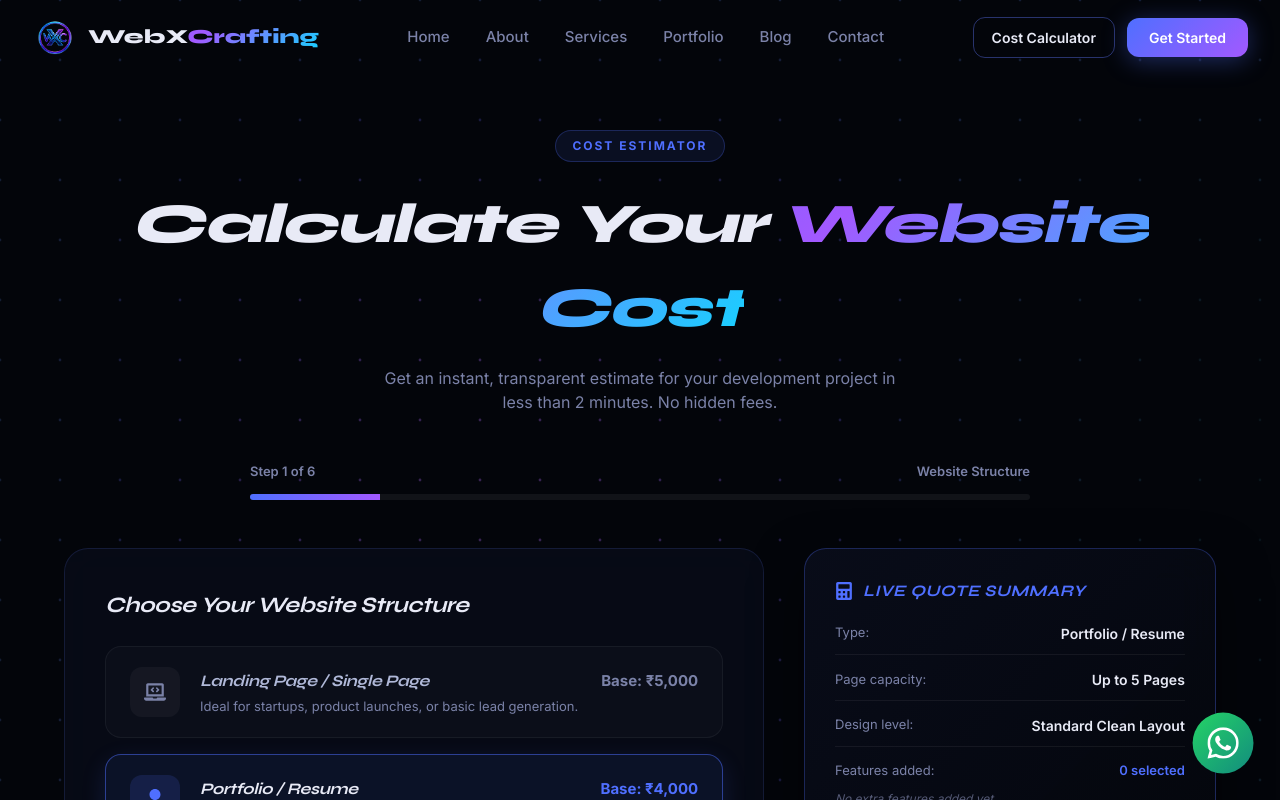
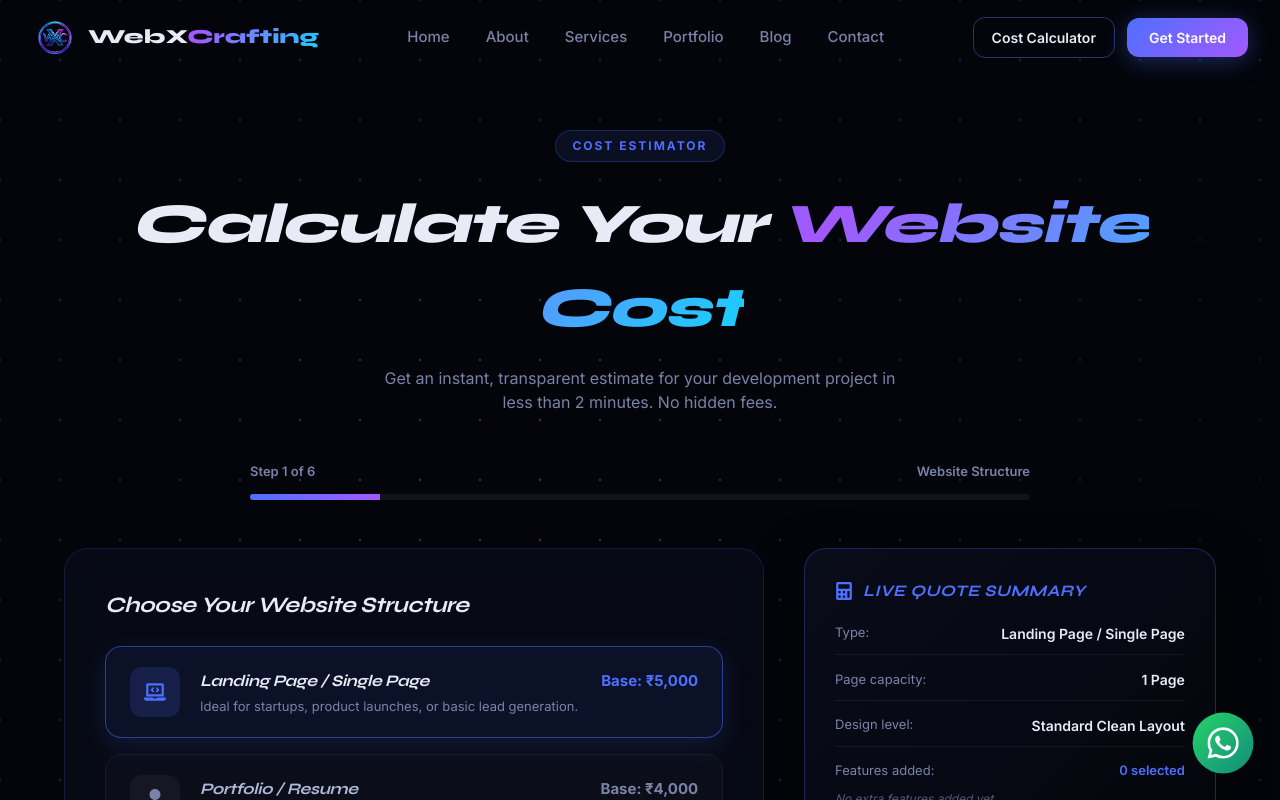
Before and after one commit to webxcrafting07/webxcrafting, a Next.js app: page /website-cost-calculator in a window 1280 px wide. Shown: the top 800 px of the page. Built offline with nearby package versions, Linux system fonts and the light colour scheme.

Commit message:
fix: change default state to Landing Page and 1 Page so no extra cost is added silently on initial load

```diff
--- a/app/website-cost-calculator/CalculatorClient.tsx
+++ b/app/website-cost-calculator/CalculatorClient.tsx
@@ -146,8 +146,8 @@ const SUPPORT_PLANS = [
 
 export default function CalculatorClient() {
   const [step, setStep] = useState(1);
-  const [selectedType, setSelectedType] = useState(WEBSITE_TYPES[1]); // Default to Business
-  const [selectedPages, setSelectedPages] = useState(PAGE_COUNTS[1]); // Default to Up to 5
+  const [selectedType, setSelectedType] = useState(WEBSITE_TYPES[0]); // Default to Landing Page
+  const [selectedPages, setSelectedPages] = useState(PAGE_COUNTS[0]); // Default to 1 Page
   const [selectedDesign, setSelectedDesign] = useState(DESIGN_LEVELS[0]); // Default to Standard
   const [selectedAddons, setSelectedAddons] = useState<any[]>([]);
   const [selectedSupport, setSelectedSupport] = useState(SUPPORT_PLANS[0]); // Default to 1 month free
```
